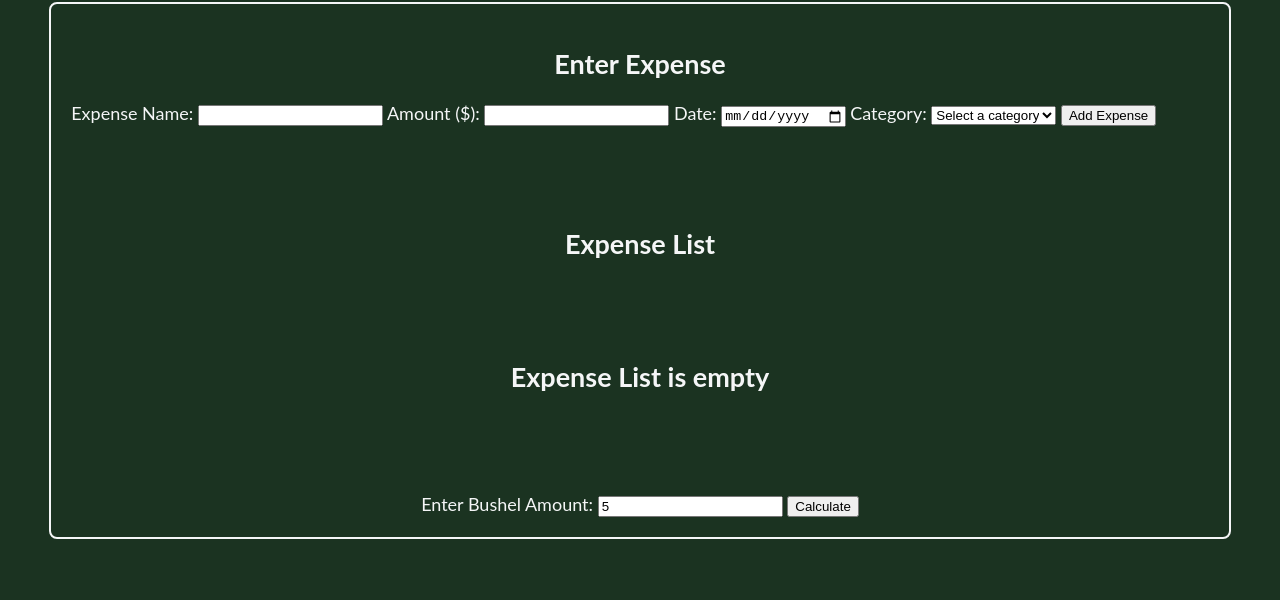
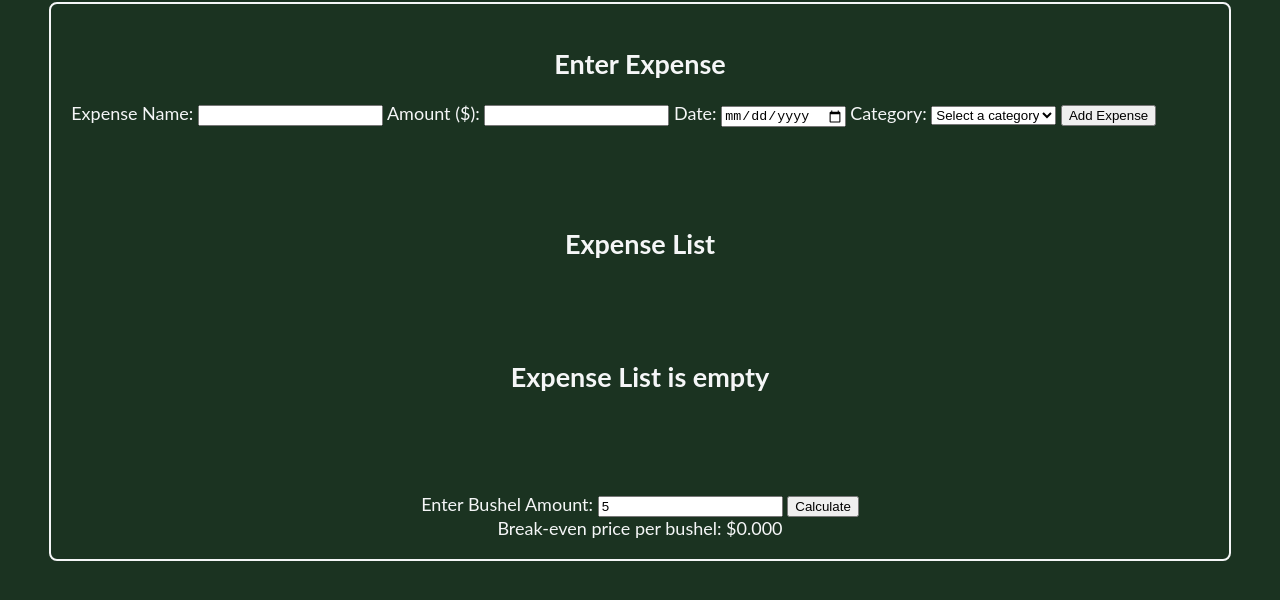
Before and after one commit to ChippyOS/Harvest-Expense_Tracker, a plain HTML site: page index.html in a window 1280 px wide. Both pictures are taken after typing "5" into the empty fields and a click on the button "Calculate". Shown: the part 90-690 px from the top of the page. Drawn offline with Linux system fonts and the light colour scheme.

Commit message:
Implement break-even price calculation functionality
Added calculateBreakEven function that sums total expenses and divides by bushel amount to calculate break-even price per bushel. Includes input validation and displays result with 3 decimal places. Connected calculate button to trigger the calculation.

```diff
--- a/script.js
+++ b/script.js
@@ -67,3 +67,19 @@ function updateExpenseList() {
         });
     }
 }
+
+// Function to calculate break-even price
+function calculateBreakEven() {
+    const totalExpenses = expenses.reduce((total, expense) => total + expense.amount, 0);
+    const bushels = parseFloat(bushelInput.value);
+
+    if (bushels > 0) {
+        const breakEvenPrice = totalExpenses / bushels;
+        breakEvenResult.textContent = `Break-even price per bushel: $${breakEvenPrice.toFixed(3)}`;
+    } else {
+        breakEvenResult.textContent = 'Please enter a valid number of bushels.';
+    }
+}
+
+// Add event listener for the calculate button
+calculateButton.addEventListener('click', calculateBreakEven);
--- a/styles.css
+++ b/styles.css
@@ -33,6 +33,7 @@ h2 {
 /* Main container styles */
 .container {
     width: 90%;
+    height: 100%;
     max-width: 1200px;
     margin: 0 auto;
     padding: 20px;
```
